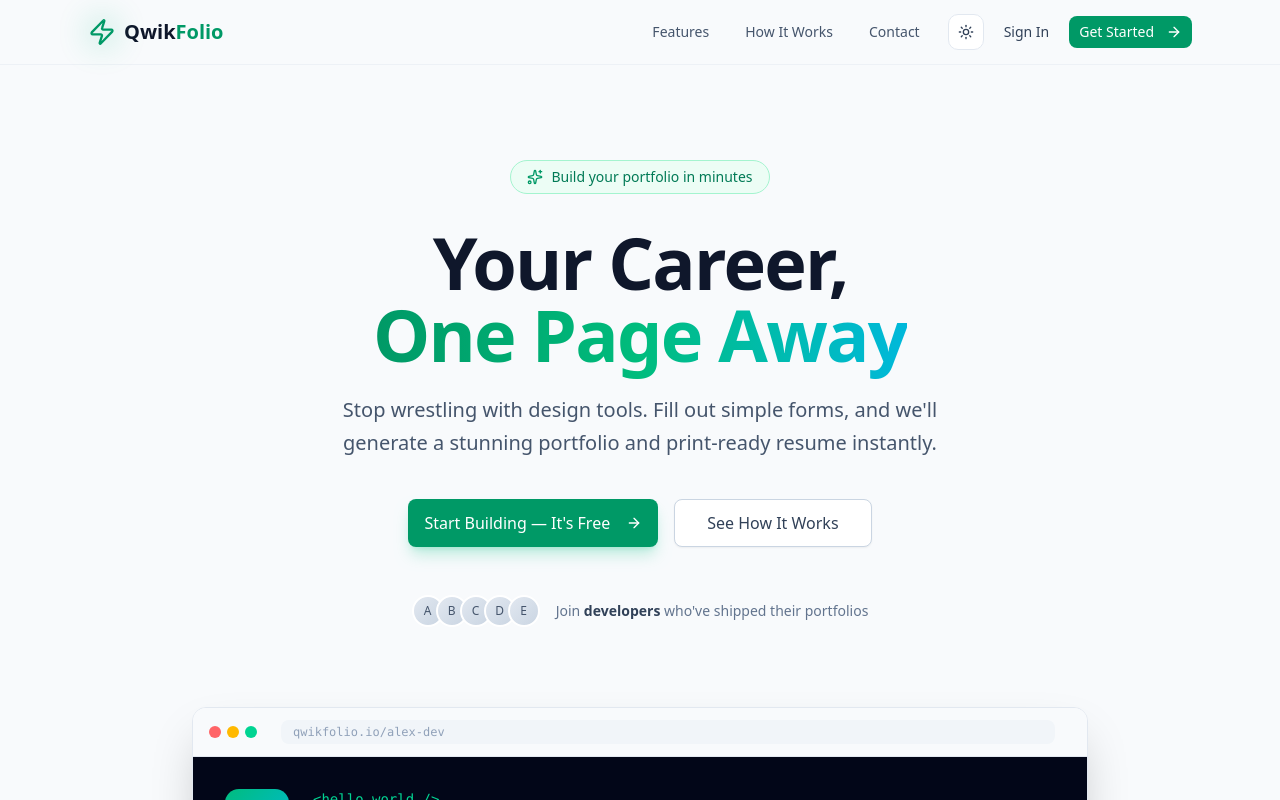
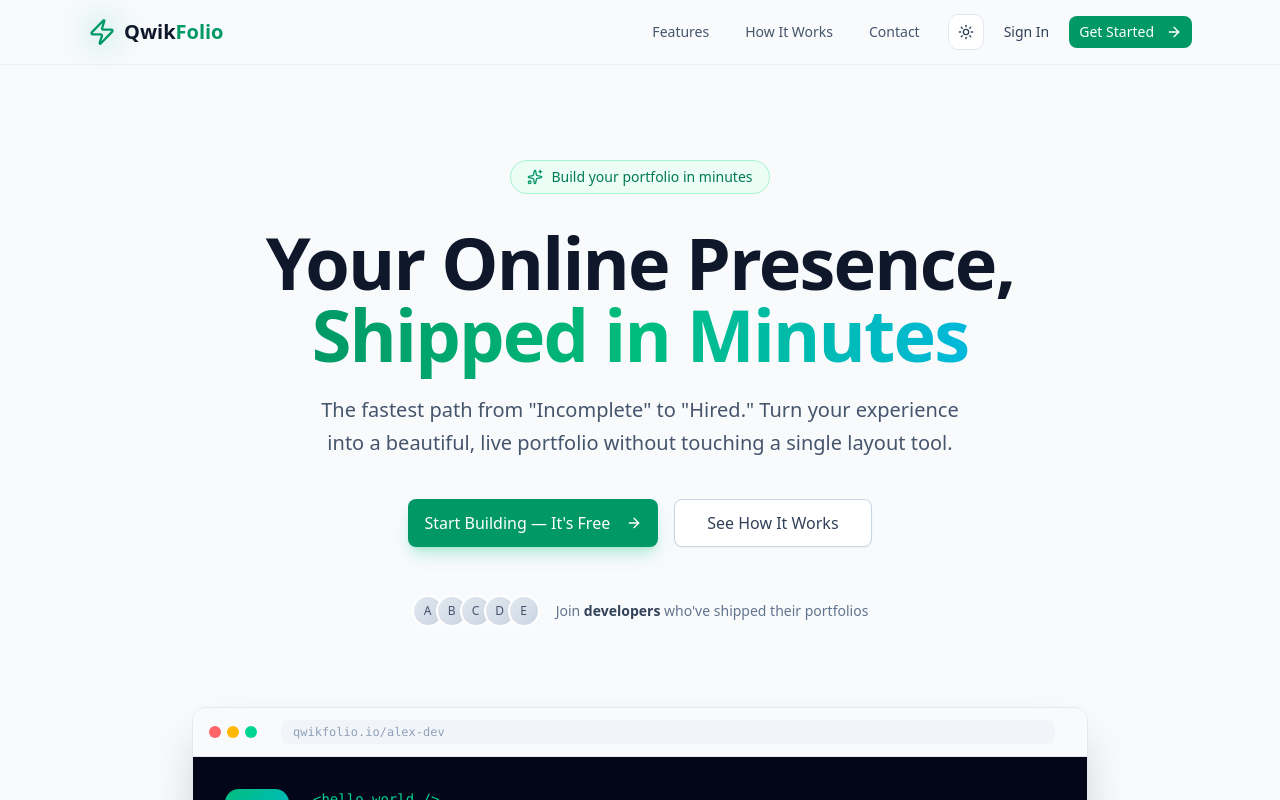
Before and after one commit to jeyeldotgit/qwikfolio.io, a React (Vite) app: page / in a window 1280 px wide. Shown: the top 800 px of the page. Built offline with nearby package versions, Linux system fonts and the light colour scheme.

Commit message:
refactor: landing page -- hero branding

```diff
--- a/src/components/landing/HeroSection.tsx
+++ b/src/components/landing/HeroSection.tsx
@@ -30,17 +30,20 @@ export const HeroSection = () => {
 
           {/* Headline */}
           <h1 className="text-4xl sm:text-5xl lg:text-7xl font-bold tracking-tight">
-            <span className="text-slate-900 dark:text-white">Your Career,</span>
+            <span className="text-slate-900 dark:text-white">
+              Your Online Presence,
+            </span>
             <br />
             <span className="bg-gradient-to-r from-emerald-600 via-emerald-500 to-cyan-500 bg-clip-text text-transparent">
-              One Page Away
+              Shipped in Minutes
             </span>
           </h1>
 
           {/* Subheadline */}
           <p className="mt-6 text-lg sm:text-xl text-slate-600 dark:text-slate-400 max-w-2xl mx-auto leading-relaxed">
-            Stop wrestling with design tools. Fill out simple forms, and we'll
-            generate a stunning portfolio and print-ready resume instantly.
+            The fastest path from "Incomplete" to "Hired." Turn your experience
+            into a beautiful, live portfolio without touching a single layout
+            tool.
           </p>
 
           {/* CTAs */}
```
